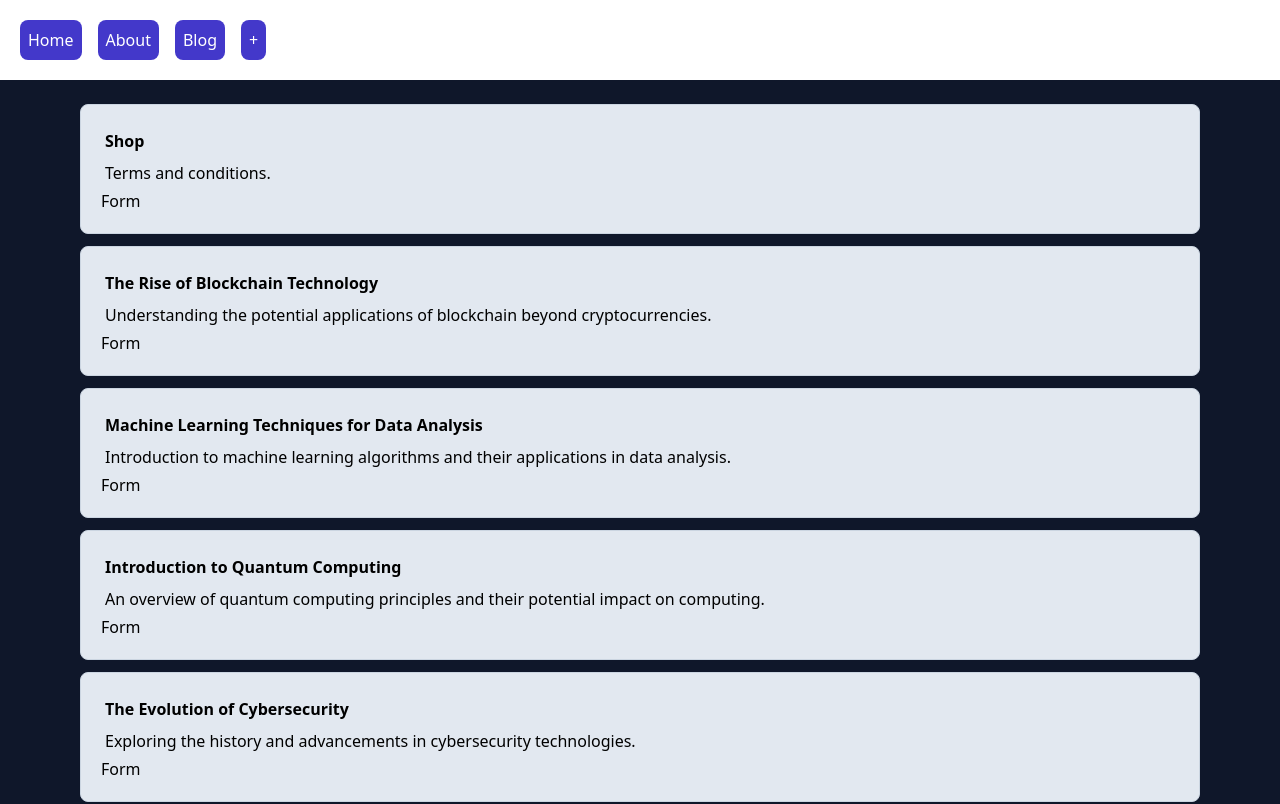
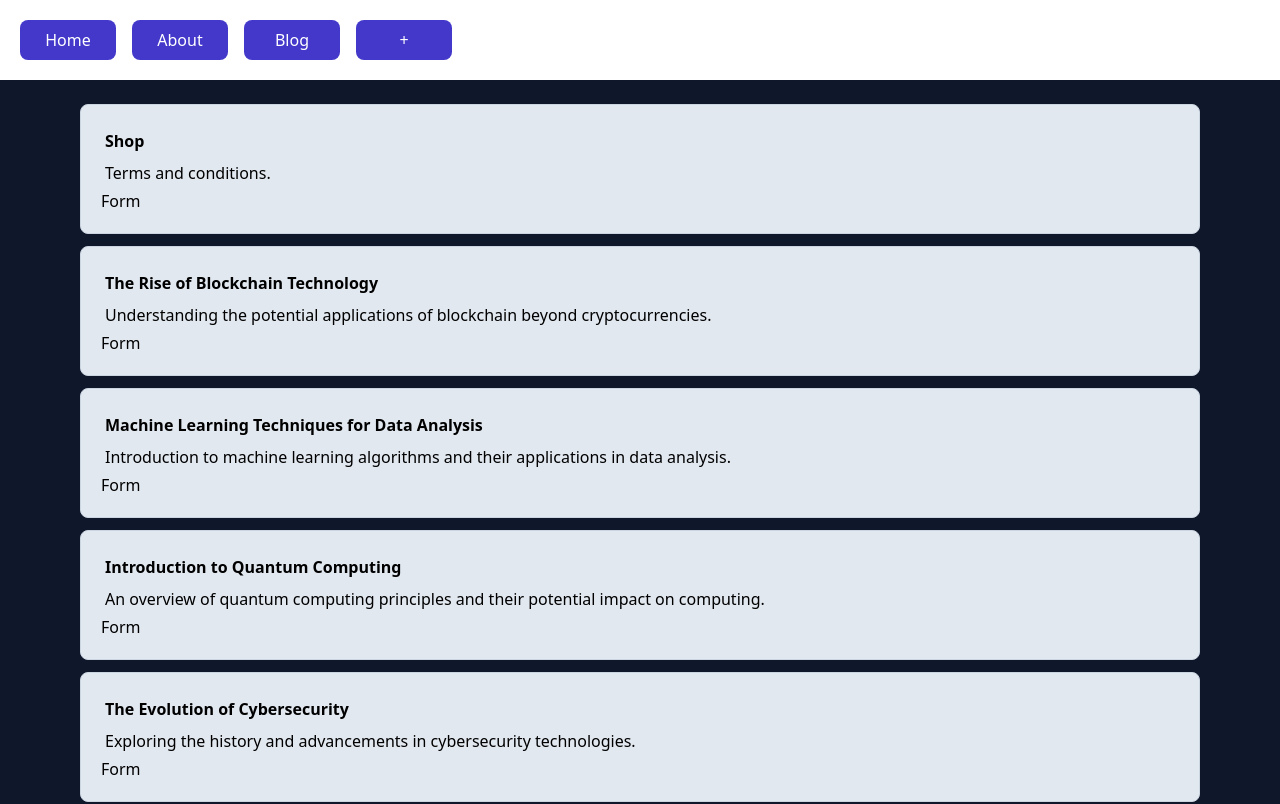
Before and after one commit to Alihasadd/Coupon-site, a React (Create React App) app: page / in a window 1280 px wide. Shown: the top 804 px of the page. Built offline with nearby package versions, Linux system fonts and the light colour scheme.

Commit message:
Need to fix the spacing for the submit button

```diff
--- a/src/components/Navbar.jsx
+++ b/src/components/Navbar.jsx
@@ -6,10 +6,10 @@ function Navbar() {
     <div>
       <nav className="navbar" >
         <div className="link flex gap-y-4 gap-x-4 bg-white text-white p-5">
-            <Link to="/" className="bg-indigo-700 p-2 hover:bg-indigo-600 rounded-lg ">Home</Link>
-            <Link to="/About" className="bg-indigo-700 p-2 hover:bg-indigo-600 rounded-lg">About</Link>
-            <Link to="/Blog" className="bg-indigo-700 p-2 hover:bg-indigo-600 rounded-lg">Blog</Link>
-            <Link to="/addform" className="bg-indigo-700 p-2 hover:bg-indigo-600 rounded-lg">+</Link>
+            <Link to="/" className="bg-indigo-700 p-2 hover:bg-indigo-600 rounded-lg min-w-24 text-center">Home</Link>
+            <Link to="/About" className="bg-indigo-700 p-2 hover:bg-indigo-600 rounded-lg min-w-24 text-center">About</Link>
+            <Link to="/Blog" className="bg-indigo-700 p-2 hover:bg-indigo-600 rounded-lg min-w-24 text-center">Blog</Link>
+            <Link to="/addform" className="bg-indigo-700 p-2 hover:bg-indigo-600 rounded-lg min-w-24 text-center">+</Link>
         </div>
       </nav>
     </div>
--- a/src/subpages/addform.jsx
+++ b/src/subpages/addform.jsx
@@ -7,12 +7,12 @@ function Addform() {
 
        <div className="  bg-indigo-800 pt-4 p-2 text-indigo-900  @container  ">
 
-      <form className="border-slate-300 border bg-slate-200 p-5 ml-20 mr-20 mt-1 space-y-1 rounded-lg font-sans max-w-64 justify-center ">
-        <h1 className="font-sans font-extrabold">Add offer details</h1>
+      <form className="border-slate-300 border bg-slate-200 p-5 ml-20 mr-20 mt-2 space-y-1 rounded-lg font-sans max-w-64 justify-center ">
+        <h1 className="font-sans font-extrabold px-2">Add offer details</h1>
 
 
-        <div className="justify-around">Offer details <br></br>
-          <input className="Offer rounded-md font-sans px-4 max-w-40" type="text" placeholder="ex. Free taco, 20% off" />
+        <div className="justify-around px-2">Offer details <br></br>
+          <input className="Offer rounded-md font-sans px-2 max-w-40" type="text" placeholder="ex. Free taco, 20% off" />
         </div>
 
         <div className="px-2 py-2">Where to redeem <br></br>
@@ -47,7 +47,7 @@ function Addform() {
 
         </div>
 
-        <button className="border-4 border-indigo-500/50 hover:border-indigo-700 hover:bg-indigo-700 hover:text-white hover:font-extrabold rounded-md px-2">+</button>
+        <button className="border-4 border-indigo-500/50 hover:border-indigo-700 hover:bg-indigo-700 hover:text-white hover:font-extrabold rounded-md px-2 min-w-48 justify-center">+</button>
 
       </form>
     </div>
```
